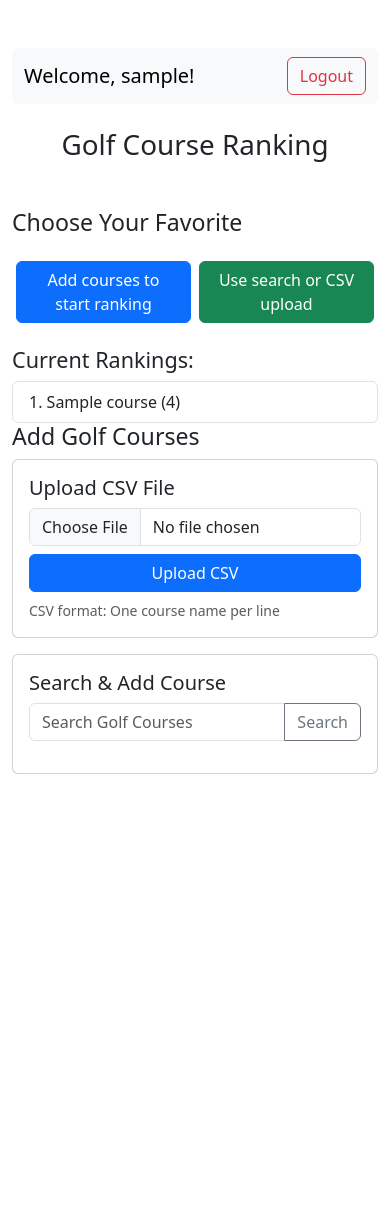
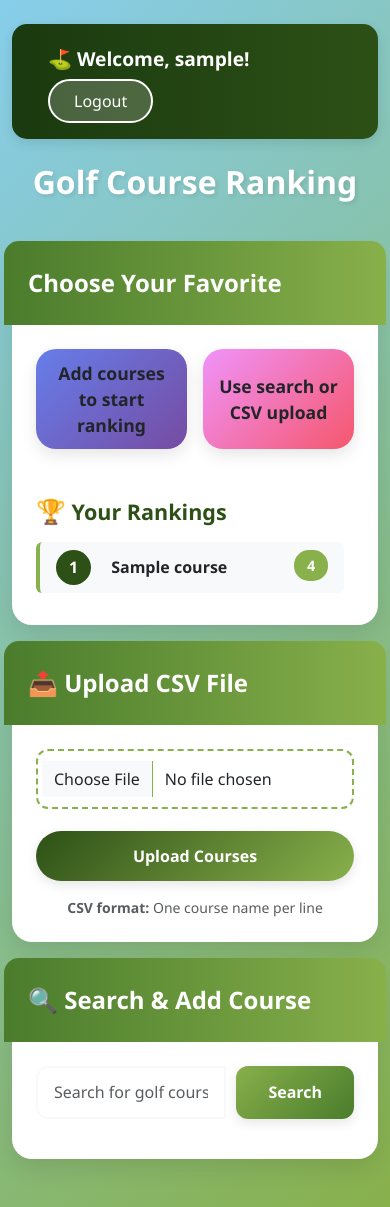
Before and after one commit to aichelman/course_pref, a Flask app: page / in a window 390 px wide. Before the commit the page ends 774 px from the top, so only its background shows below. Run offline with Flask 3, Linux system fonts and the light colour scheme; a user stored in the database is signed in; tables that the repository leaves empty hold one stand-in row (values such as "Sample post").

Commit message:
Add modern styling and UI improvements
- Created custom CSS with golf-themed color scheme
- Added gradient backgrounds and smooth animations
- Redesigned login/register pages with modern cards
- Updated main app with styled course comparison buttons
- Improved rankings display with numbers and badges
- Enhanced search results with better formatting
- Added responsive design for mobile devices
- Included emojis and visual hierarchy improvements

```diff
--- /dev/null
+++ b/static/style.css
@@ -0,0 +1,396 @@
+/* Golf Course Ranker - Modern Styling */
+
+:root {
+    --golf-green: #2d5016;
+    --golf-green-light: #4a7c2c;
+    --golf-green-dark: #1a3a0f;
+    --fairway-green: #88b04b;
+    --sand-beige: #f4e8d0;
+    --sky-blue: #87ceeb;
+    --white: #ffffff;
+    --light-gray: #f8f9fa;
+    --dark-gray: #343a40;
+    --shadow: rgba(0, 0, 0, 0.1);
+    --shadow-hover: rgba(0, 0, 0, 0.2);
+}
+
+body {
+    background: linear-gradient(135deg, var(--sky-blue) 0%, var(--fairway-green) 100%);
+    min-height: 100vh;
+    font-family: 'Segoe UI', Tahoma, Geneva, Verdana, sans-serif;
+}
+
+/* Navbar Styling */
+.navbar-custom {
+    background: linear-gradient(90deg, var(--golf-green-dark) 0%, var(--golf-green) 100%);
+    box-shadow: 0 4px 12px var(--shadow);
+    border-radius: 15px;
+    padding: 1rem 1.5rem;
+}
+
+.navbar-custom .navbar-brand {
+    color: var(--white) !important;
+    font-weight: 600;
+    font-size: 1.2rem;
+}
+
+.navbar-custom .btn-logout {
+    background: rgba(255, 255, 255, 0.2);
+    border: 2px solid var(--white);
+    color: var(--white);
+    padding: 0.5rem 1.5rem;
+    border-radius: 25px;
+    transition: all 0.3s ease;
+}
+
+.navbar-custom .btn-logout:hover {
+    background: var(--white);
+    color: var(--golf-green);
+    transform: translateY(-2px);
+    box-shadow: 0 4px 8px var(--shadow);
+}
+
+/* Page Title */
+.page-title {
+    color: var(--white);
+    font-weight: 700;
+    font-size: 3rem;
+    text-shadow: 2px 2px 4px var(--shadow);
+    margin-bottom: 2rem;
+    animation: fadeInDown 0.6s ease;
+}
+
+/* Card Styling */
+.card-modern {
+    background: var(--white);
+    border-radius: 20px;
+    box-shadow: 0 8px 24px var(--shadow);
+    border: none;
+    padding: 2rem;
+    transition: all 0.3s ease;
+    animation: fadeInUp 0.6s ease;
+}
+
+.card-modern:hover {
+    transform: translateY(-5px);
+    box-shadow: 0 12px 32px var(--shadow-hover);
+}
+
+.card-header-custom {
+    background: linear-gradient(90deg, var(--golf-green-light) 0%, var(--fairway-green) 100%);
+    color: var(--white);
+    border-radius: 15px 15px 0 0;
+    padding: 1.5rem;
+    margin: -2rem -2rem 1.5rem -2rem;
+    font-weight: 600;
+    font-size: 1.5rem;
+}
+
+/* Button Styling */
+.btn-golf-primary {
+    background: linear-gradient(135deg, var(--golf-green) 0%, var(--fairway-green) 100%);
+    border: none;
+    color: var(--white);
+    padding: 0.8rem 2rem;
+    border-radius: 25px;
+    font-weight: 600;
+    transition: all 0.3s ease;
+    box-shadow: 0 4px 12px var(--shadow);
+}
+
+.btn-golf-primary:hover {
+    transform: translateY(-3px);
+    box-shadow: 0 6px 20px var(--shadow-hover);
+    background: linear-gradient(135deg, var(--golf-green-dark) 0%, var(--golf-green-light) 100%);
+}
+
+.btn-golf-secondary {
+    background: linear-gradient(135deg, var(--fairway-green) 0%, var(--golf-green-light) 100%);
+    border: none;
+    color: var(--white);
+    padding: 0.8rem 2rem;
+    border-radius: 25px;
+    font-weight: 600;
+    transition: all 0.3s ease;
+    box-shadow: 0 4px 12px var(--shadow);
+}
+
+.btn-golf-secondary:hover {
+    transform: translateY(-3px);
+    box-shadow: 0 6px 20px var(--shadow-hover);
+    background: linear-gradient(135deg, var(--golf-green-light) 0%, var(--fairway-green) 100%);
+}
+
+/* Course Comparison Buttons */
+.course-btn {
+    min-height: 120px;
+    font-size: 1.3rem;
+    font-weight: 600;
+    border-radius: 20px;
+    transition: all 0.3s ease;
+    box-shadow: 0 6px 16px var(--shadow);
+    border: none;
+    position: relative;
+    overflow: hidden;
+}
+
+.course-btn::before {
+    content: '';
+    position: absolute;
+    top: 50%;
+    left: 50%;
+    width: 0;
+    height: 0;
+    border-radius: 50%;
+    background: rgba(255, 255, 255, 0.3);
+    transform: translate(-50%, -50%);
+    transition: width 0.6s, height 0.6s;
+}
+
+.course-btn:hover::before {
+    width: 300px;
+    height: 300px;
+}
+
+.course-btn:hover {
+    transform: scale(1.05);
+    box-shadow: 0 10px 24px var(--shadow-hover);
+}
+
+.course-btn-1 {
+    background: linear-gradient(135deg, #667eea 0%, #764ba2 100%);
+}
+
+.course-btn-2 {
+    background: linear-gradient(135deg, #f093fb 0%, #f5576c 100%);
+}
+
+/* Rankings List */
+.rankings-list {
+    max-height: 500px;
+    overflow-y: auto;
+    padding-right: 10px;
+}
+
+.rankings-list::-webkit-scrollbar {
+    width: 8px;
+}
+
+.rankings-list::-webkit-scrollbar-track {
+    background: var(--light-gray);
+    border-radius: 10px;
+}
+
+.rankings-list::-webkit-scrollbar-thumb {
+    background: var(--fairway-green);
+    border-radius: 10px;
+}
+
+.rankings-list::-webkit-scrollbar-thumb:hover {
+    background: var(--golf-green);
+}
+
+.ranking-item {
+    border: none;
+    border-left: 4px solid var(--fairway-green);
+    margin-bottom: 0.5rem;
+    border-radius: 10px;
+    transition: all 0.3s ease;
+    background: var(--light-gray);
+}
+
+.ranking-item:hover {
+    transform: translateX(5px);
+    border-left-color: var(--golf-green);
+    box-shadow: 0 4px 12px var(--shadow);
+}
+
+.ranking-number {
+    display: inline-block;
+    background: var(--golf-green);
+    color: var(--white);
+    width: 35px;
+    height: 35px;
+    line-height: 35px;
+    text-align: center;
+    border-radius: 50%;
+    font-weight: 700;
+    margin-right: 1rem;
+}
+
+.ranking-rating {
+    float: right;
+    background: var(--fairway-green);
+    color: var(--white);
+    padding: 0.3rem 0.8rem;
+    border-radius: 15px;
+    font-weight: 600;
+    font-size: 0.9rem;
+}
+
+/* Form Styling */
+.form-control-modern {
+    border: 2px solid var(--light-gray);
+    border-radius: 12px;
+    padding: 0.8rem 1rem;
+    transition: all 0.3s ease;
+}
+
+.form-control-modern:focus {
+    border-color: var(--fairway-green);
+    box-shadow: 0 0 0 0.2rem rgba(136, 176, 75, 0.25);
+}
+
+.form-label-modern {
+    font-weight: 600;
+    color: var(--dark-gray);
+    margin-bottom: 0.5rem;
+}
+
+/* Auth Pages */
+.auth-container {
+    display: flex;
+    align-items: center;
+    justify-content: center;
+    min-height: 100vh;
+    padding: 2rem;
+}
+
+.auth-card {
+    background: var(--white);
+    border-radius: 25px;
+    box-shadow: 0 20px 60px var(--shadow-hover);
+    padding: 3rem;
+    max-width: 450px;
+    width: 100%;
+    animation: fadeInUp 0.6s ease;
+}
+
+.auth-title {
+    color: var(--golf-green);
+    font-weight: 700;
+    font-size: 2.5rem;
+    margin-bottom: 2rem;
+    text-align: center;
+}
+
+.auth-subtitle {
+    color: var(--dark-gray);
+    text-align: center;
+    margin-bottom: 2rem;
+}
+
+/* Alert Styling */
+.alert-modern {
+    border: none;
+    border-radius: 12px;
+    padding: 1rem 1.5rem;
+}
+
+.alert-danger-modern {
+    background: linear-gradient(135deg, #ff6b6b 0%, #ee5a6f 100%);
+    color: var(--white);
+}
+
+.alert-success-modern {
+    background: linear-gradient(135deg, var(--fairway-green) 0%, var(--golf-green-light) 100%);
+    color: var(--white);
+}
+
+/* Search Results */
+.search-result-item {
+    border: 2px solid var(--light-gray);
+    border-radius: 12px;
+    padding: 1rem;
+    margin-bottom: 0.5rem;
+    transition: all 0.3s ease;
+    background: var(--white);
+}
+
+.search-result-item:hover {
+    border-color: var(--fairway-green);
+    transform: translateX(5px);
+    box-shadow: 0 4px 12px var(--shadow);
+}
+
+/* File Upload */
+.file-upload-wrapper {
+    position: relative;
+    overflow: hidden;
+    display: inline-block;
+    width: 100%;
+}
+
+.file-upload-input {
+    border: 2px dashed var(--fairway-green);
+    border-radius: 12px;
+    padding: 1rem;
+    transition: all 0.3s ease;
+}
+
+.file-upload-input:hover {
+    border-color: var(--golf-green);
+    background: var(--light-gray);
+}
+
+/* Animations */
+@keyframes fadeInDown {
+    from {
+        opacity: 0;
+        transform: translateY(-30px);
+    }
+    to {
+        opacity: 1;
+        transform: translateY(0);
+    }
+}
+
+@keyframes fadeInUp {
+    from {
+        opacity: 0;
+        transform: translateY(30px);
+    }
+    to {
+        opacity: 1;
+        transform: translateY(0);
+    }
+}
+
+/* Responsive Design */
+@media (max-width: 768px) {
+    .page-title {
+        font-size: 2rem;
+    }
+
+    .course-btn {
+        min-height: 100px;
+        font-size: 1.1rem;
+    }
+
+    .auth-card {
+        padding: 2rem;
+    }
+
+    .card-modern {
+        padding: 1.5rem;
+    }
+}
+
+/* Loading State */
+.loading {
+    opacity: 0.6;
+    pointer-events: none;
+}
+
+/* Link Styling */
+.link-custom {
+    color: var(--golf-green);
+    text-decoration: none;
+    font-weight: 600;
+    transition: all 0.3s ease;
+}
+
+.link-custom:hover {
+    color: var(--golf-green-light);
+    text-decoration: underline;
+}
--- a/templates/index.html
+++ b/templates/index.html
@@ -3,60 +3,70 @@
 <head>
     <title>Golf Course Rankings</title>
     <link href="https://cdn.jsdelivr.net/npm/bootstrap@5.3.0/dist/css/bootstrap.min.css" rel="stylesheet">
+    <link href="/static/style.css" rel="stylesheet">
 </head>
-<body class="container py-5">
+<body>
+    <div class="container py-4">
+        <nav class="navbar navbar-custom mb-4">
+            <div class="container-fluid">
+                <span class="navbar-brand">⛳ Welcome, {{ username }}!</span>
+                <a href="/logout" class="btn btn-logout">Logout</a>
+            </div>
+        </nav>
 
-    <nav class="navbar navbar-light bg-light mb-4 rounded">
-        <div class="container-fluid">
-            <span class="navbar-brand">Welcome, {{ username }}!</span>
-            <a href="/logout" class="btn btn-outline-danger">Logout</a>
-        </div>
-    </nav>
-
-    <h1 class="text-center">Golf Course Ranking</h1>
+        <h1 class="page-title text-center">Golf Course Ranking</h1>
 
     <div class="row mt-5">
 
         <!-- Pairwise Voting Section -->
-        <div class="col-md-6">
-            <h3 class="mb-4">Choose Your Favorite</h3>
-            <div id="courses" class="d-flex justify-content-around mb-3">
-                <button id="course1" class="btn btn-primary w-50 mx-1"></button>
-                <button id="course2" class="btn btn-success w-50 mx-1"></button>
+        <div class="col-lg-6 mb-4">
+            <div class="card-modern">
+                <div class="card-header-custom">
+                    Choose Your Favorite
+                </div>
+                <div id="courses" class="d-flex gap-3 mb-4">
+                    <button id="course1" class="btn course-btn course-btn-1 w-50"></button>
+                    <button id="course2" class="btn course-btn course-btn-2 w-50"></button>
+                </div>
+
+                <!-- Ranking List Section -->
+                <h4 class="mt-5 mb-3" style="color: var(--golf-green); font-weight: 700;">
+                    <span style="font-size: 1.5rem;">🏆</span> Your Rankings
+                </h4>
+                <ul id="rankings" class="list-group rankings-list"></ul>
             </div>
-
-            <!-- Ranking List Section -->
-            <h4 class="mt-4">Current Rankings:</h4>
-            <ul id="rankings" class="list-group"></ul>
         </div>
 
         <!-- Search & Add Course Section -->
-        <div class="col-md-6">
-            <h3>Add Golf Courses</h3>
-
+        <div class="col-lg-6 mb-4">
             <!-- CSV Upload -->
-            <div class="card mb-3">
-                <div class="card-body">
-                    <h5 class="card-title">Upload CSV File</h5>
-                    <input type="file" id="csvFile" class="form-control mb-2" accept=".csv">
-                    <button class="btn btn-primary w-100" onclick="uploadCSV()">Upload CSV</button>
-                    <small class="text-muted d-block mt-2">CSV format: One course name per line</small>
+            <div class="card-modern mb-4">
+                <div class="card-header-custom">
+                    📤 Upload CSV File
                 </div>
+                <div class="file-upload-wrapper">
+                    <input type="file" id="csvFile" class="form-control file-upload-input mb-3" accept=".csv">
+                </div>
+                <button class="btn btn-golf-primary w-100" onclick="uploadCSV()">Upload Courses</button>
+                <small class="text-muted d-block mt-3 text-center">
+                    <strong>CSV format:</strong> One course name per line
+                </small>
             </div>
 
             <!-- Search Courses -->
-            <div class="card">
-                <div class="card-body">
-                    <h5 class="card-title">Search & Add Course</h5>
-                    <div class="input-group mb-3">
-                        <input type="text" id="searchQuery" class="form-control" placeholder="Search Golf Courses">
-                        <button class="btn btn-outline-secondary" onclick="searchCourses()">Search</button>
-                    </div>
-                    <ul class="list-group" id="searchResults"></ul>
+            <div class="card-modern">
+                <div class="card-header-custom">
+                    🔍 Search & Add Course
                 </div>
+                <div class="input-group mb-3">
+                    <input type="text" id="searchQuery" class="form-control form-control-modern" placeholder="Search for golf courses..." onkeypress="if(event.key === 'Enter') searchCourses()">
+                    <button class="btn btn-golf-secondary" onclick="searchCourses()" style="border-radius: 12px; margin-left: 10px;">Search</button>
+                </div>
+                <div id="searchResults"></div>
             </div>
         </div>
 
+    </div>
     </div>
 
     <!-- JavaScript -->
@@ -102,32 +112,53 @@
                 .then(data => {
                     const rankings = document.getElementById('rankings');
                     rankings.innerHTML = '';
+                    if (data.length === 0) {
+                        rankings.innerHTML = '<li class="list-group-item text-center text-muted">No courses yet. Add some courses to start ranking!</li>';
+                        return;
+                    }
                     data.forEach((course, index) => {
-                        rankings.innerHTML += `<li class="list-group-item">
-                            ${index + 1}. ${course.name} (${course.rating})
-                        </li>`;
+                        const li = document.createElement('li');
+                        li.className = 'list-group-item ranking-item';
+                        li.innerHTML = `
+                            <span class="ranking-number">${index + 1}</span>
+                            <strong>${course.name}</strong>
+                            <span class="ranking-rating">${course.rating}</span>
+                        `;
+                        rankings.appendChild(li);
                     });
                 });
         }
 
 function searchCourses() {
     const query = document.getElementById('searchQuery').value;
+    if (!query.trim()) return;
+
+    const resultsDiv = document.getElementById('searchResults');
+    resultsDiv.innerHTML = '<div class="text-center text-muted">Searching...</div>';
+
     fetch(`/search_courses?query=${encodeURIComponent(query)}`)
         .then(res => res.json())
         .then(results => {
-            const ul = document.getElementById('searchResults');
-            ul.innerHTML = '';
+            resultsDiv.innerHTML = '';
+            if (results.length === 0) {
+                resultsDiv.innerHTML = '<div class="text-center text-muted">No courses found. Try a different search.</div>';
+                return;
+            }
             results.forEach(course => {
-                const li = document.createElement('li');
-                li.className = 'list-group-item d-flex justify-content-between align-items-center';
-                li.innerHTML = `<strong>${course.name}</strong><br><small>${course.address}</small>`;
-                const btn = document.createElement('button');
-                btn.className = 'btn btn-sm btn-success';
-                btn.innerText = 'Add';
-                btn.onclick = () => addCourse(course.name, course.address);
-                li.appendChild(btn);
-                ul.appendChild(li);
+                const div = document.createElement('div');
+                div.className = 'search-result-item d-flex justify-content-between align-items-center';
+                div.innerHTML = `
+                    <div>
+                        <strong style="color: var(--golf-green);">${course.name}</strong><br>
+                        <small class="text-muted">${course.address}</small>
+                    </div>
+                    <button class="btn btn-golf-primary btn-sm" onclick='addCourse("${course.name.replace(/'/g, "\\'")}","${course.address.replace(/'/g, "\\'")}")'>Add</button>
+                `;
+                resultsDiv.appendChild(div);
             });
+        })
+        .catch(error => {
+            resultsDiv.innerHTML = '<div class="text-center text-danger">Error searching. Please try again.</div>';
         });
 }
 
```
Also changed, not shown: templates/login.html (+23 -21 lines), templates/register.html (+27 -25 lines), assets/DFB436AB-08C5-4205-8DEA-8C8335DC3C04.JPG (added).
